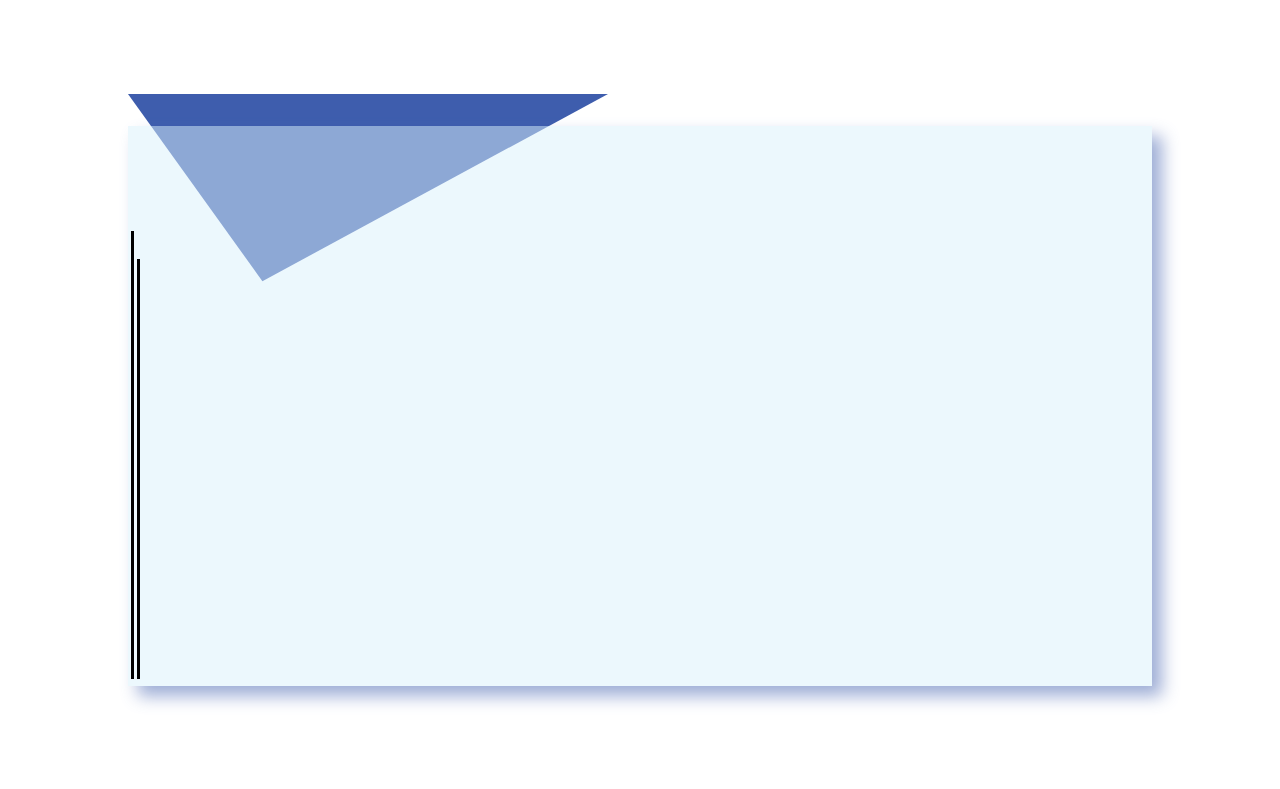
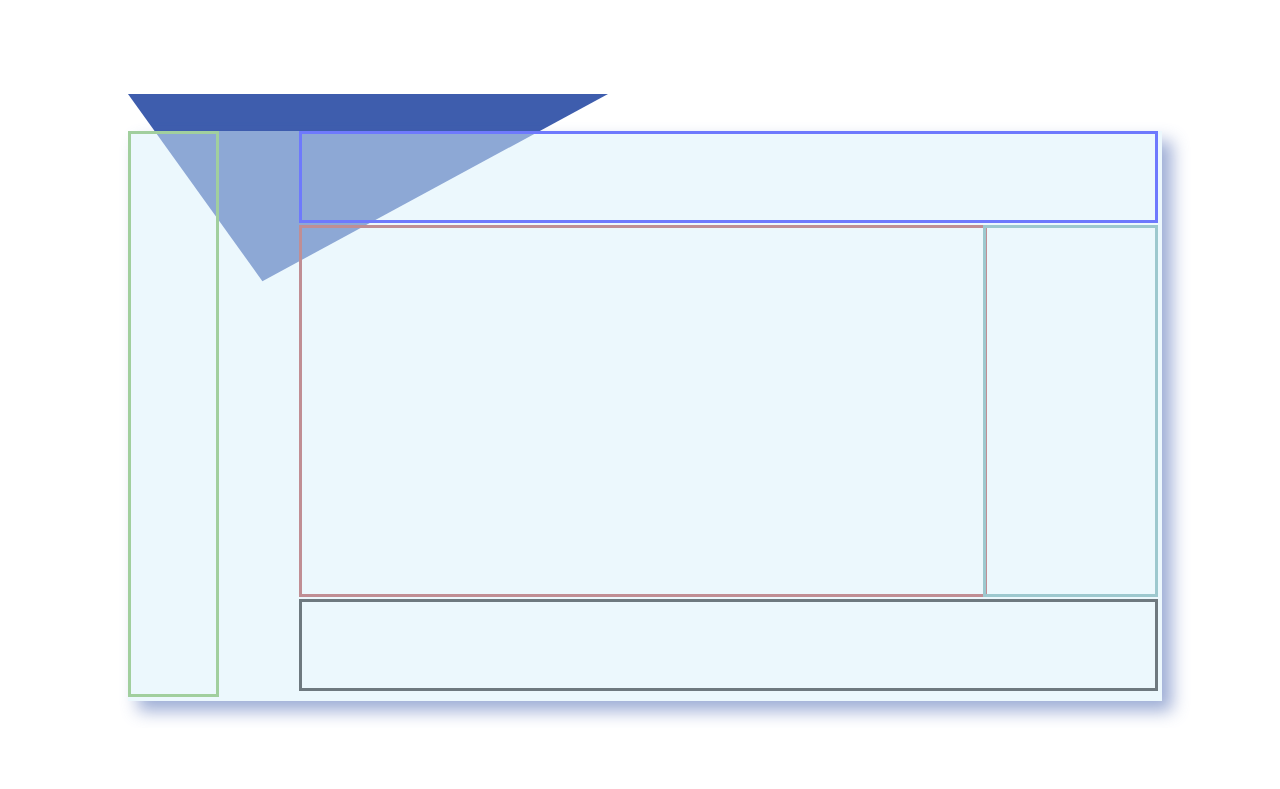
Before and after one commit to Cristiansb2003/Proeyecto-HM, a React (Vite) app: page / in a window 1280 px wide. Shown: the part 450-1239 px from the top of the page. After the commit the page ends 1178 px from the top, so only its background shows below. Built offline with nearby package versions, Linux system fonts and the light colour scheme.

Commit message:
Prueba con grid

```diff
--- a/src/components/info/info.css
+++ b/src/components/info/info.css
@@ -10,6 +10,7 @@
   height: 35rem;
   position: relative;
   top: 2rem;
+  padding: 5px;
 }
 
 .centro::before {
@@ -39,33 +40,47 @@
   height: 30rem;
   background: #3e5dad;
 }
-/* Lineas izquierdas */
-.izq {
-  position: relative;
-  height: 100%;
-  width: 20%;
-  display: flex;
-  align-items: flex-end;
+
+.contenedor{
+    width: 100%;
+    height: 100%;
+    display: grid;
+    grid-gap: 2px;
+    grid-template-columns: repeat(6, 1fr);
+    grid-template-rows: repeat(6,1fr);
+    grid-template-areas: "izq sup sup sup sup sup"
+                         "izq tex tex tex tex der"
+                         "izq tex tex tex tex der"
+                         "izq tex tex tex tex der"
+                         "izq tex tex tex tex der"
+                         "izq inf inf inf inf inf";
 }
-.linea_l {
-  height: 80%;
-  border-left: black solid;
-  margin-bottom: 7px;
-  margin-left: 0.2rem;
+.izq{
+    width: 50%;
+    height: 100%;
+    border: #68ad3e solid;
+    grid-area: izq;
 }
-.linea_l2 {
-  height: 75%;
-  border-left: black solid;
-  opacity: 1;
-  margin-bottom: 7px;
-  margin-left: 0.2rem;
+.sup{
+    width: 100%;
+    border: blue solid;
+    grid-area: sup;
 }
 
-/* lineas derechas */
+.tex{
+    width: 100%;
+    border: brown solid;
+    grid-area: tex;
+}
+
 .der{
-    position: relative;
-  height: 100%;
-  width: 20%;
-  display: flex;
-  align-items: flex-end;
+    width: 100%;
+    border: cadetblue solid;
+    grid-area: der;
 }
+
+.inf{
+    width: 100%;
+    border: black solid;
+    grid-area: inf;
+}
--- a/src/components/info/info.jsx
+++ b/src/components/info/info.jsx
@@ -8,13 +8,12 @@ export function Info() {
         <div className="trian2"></div>
       </div>
       <div className="centro">
-        <div className="izq">
-          <div className="linea_l"></div>
-          <div className="linea_l2"></div>
-        </div>
-        <div className="der">
-          <div className="linea_l"></div>
-          <div className="linea_l2"></div>
+        <div className="contenedor">
+          <div className="izq"></div>
+          <div className="sup"></div>
+          <div className="tex"></div>
+          <div className="der"></div>
+          <div className="inf"></div>
         </div>
       </div>
     </div>
```
